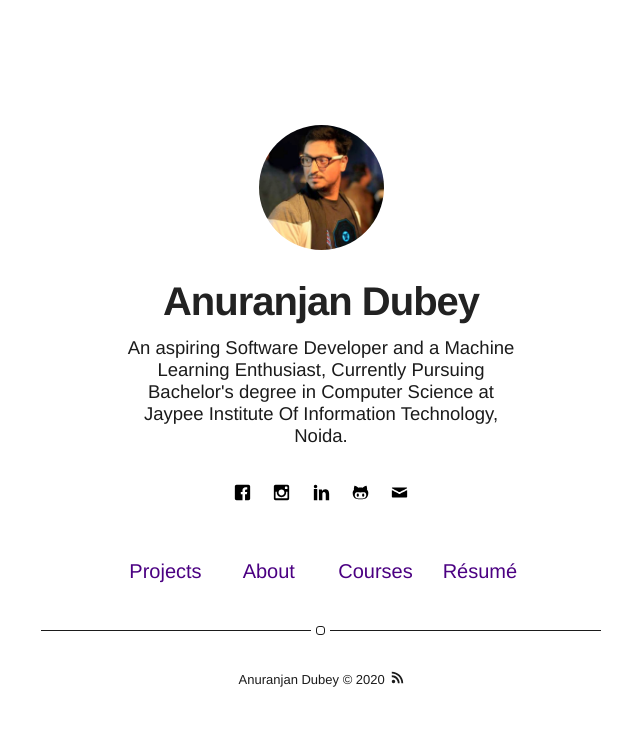
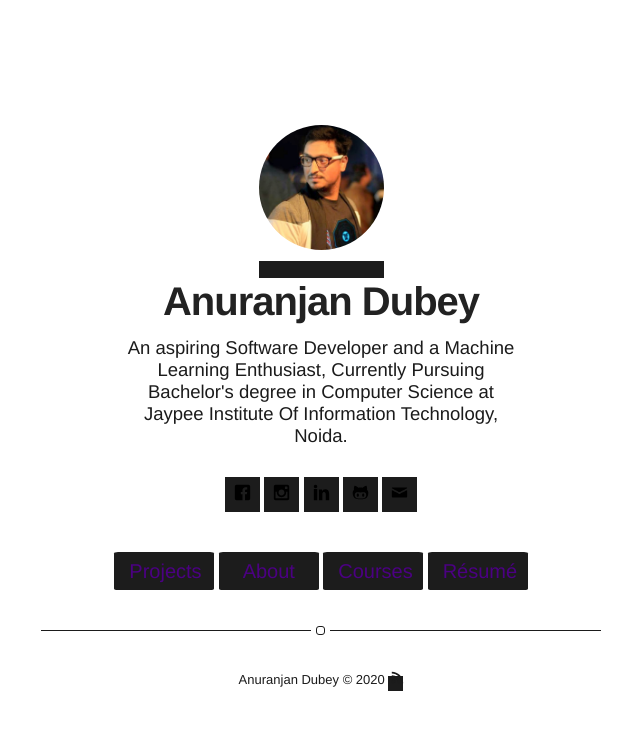
Before and after one commit to anuranjandubey/anuranjandubey.github.io, a Jekyll site: the page built from index.html, in a window 1280 px wide. Shown: the top 730 px of the page, without its empty margins (319-959 px from the left). Built offline with Jekyll 4.4.1, drawn with Linux system fonts in a browser that asks for light colours.

Commit message:
added courses

```diff
--- a/_includes/nav.html
+++ b/_includes/nav.html
@@ -31,7 +31,7 @@
         {% endif %}
 
         {% if site.about == true %}
-            {% if page.title != "Course Work" %}
+            {% if page.title != "Courses" %}
                 <li class="item">
                     <a class="link" href="{{ site.url }}/courses">Courses</a>
                 </li>
--- a/_sass/base/normalize.scss
+++ b/_sass/base/normalize.scss
@@ -74,7 +74,7 @@
  */
 
 a {
-  background-color: transparent;
+  background-color: #1c1c1c;
 }
 
 /**
```
